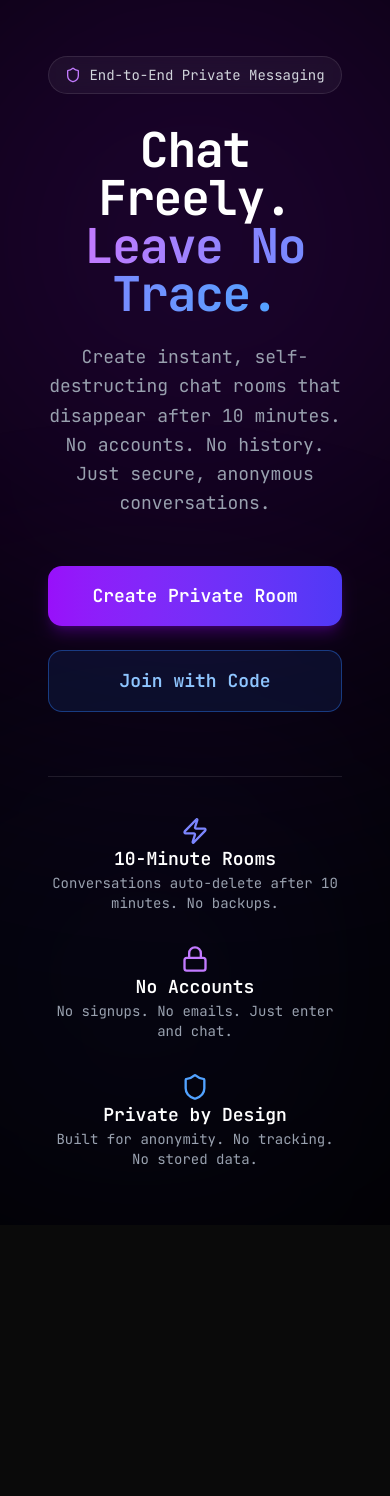
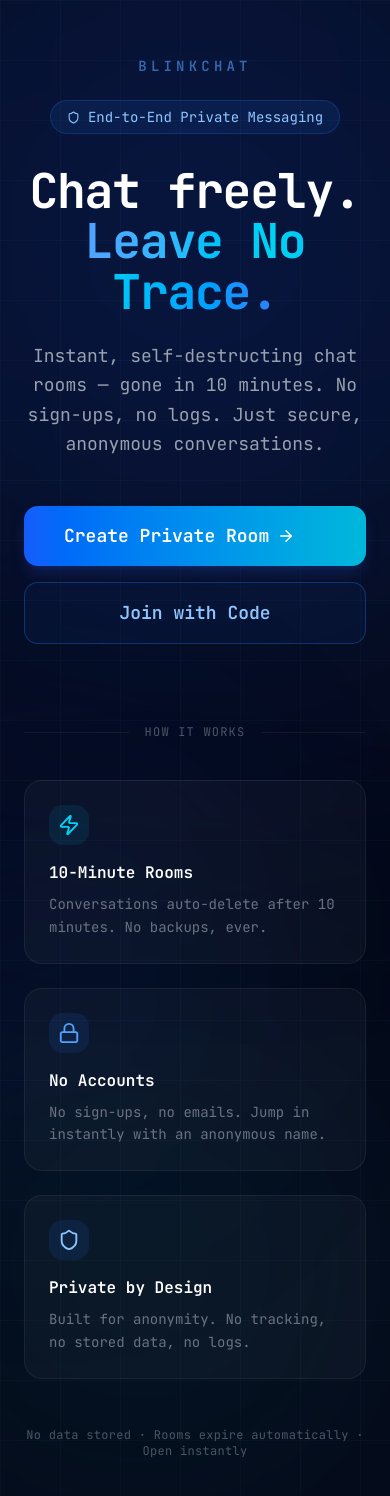
Before and after one commit to prabuddhaxdev/BlinkChat, a Next.js app: page / in a window 390 px wide. Shown: the top 1496 px of the page. Before the commit the page ends 1225 px from the top, so only its background shows below. Built offline with nearby package versions, Linux system fonts and the light colour scheme.

Commit message:
Implemented scrolling feature to Message list and update homepage UI

```diff
--- a/app/globals.css
+++ b/app/globals.css
@@ -32,6 +32,8 @@
   --color-muted: var(--muted);
   --color-secondary-foreground: var(--secondary-foreground);
   --color-secondary: var(--secondary);
+    --color-success-foreground: var(--success-foreground);
+  --color-success: var(--success);
   --color-primary-foreground: var(--primary-foreground);
   --color-primary: var(--primary);
   --color-popover-foreground: var(--popover-foreground);
@@ -45,6 +47,12 @@
   --radius-2xl: calc(var(--radius) + 8px);
   --radius-3xl: calc(var(--radius) + 12px);
   --radius-4xl: calc(var(--radius) + 16px);
+ --color-warning-foreground: var(--warning-foreground);
+  --color-warning: var(--warning);
+  --color-success-foreground: var(--success-foreground);
+  --color-success: var(--success);
+  --color-info-foreground: var(--info-foreground);
+  --color-info: var(--info);
 }
 
 body {
@@ -84,10 +92,12 @@ body {
   --sidebar-accent-foreground: oklch(0.205 0 0);
   --sidebar-border: oklch(0.922 0 0);
   --sidebar-ring: oklch(0.708 0 0);
-  --warning: oklch(0.85 0.18 85);
-  --warning-foreground: oklch(0.98 0.02 85);
-  --success: oklch(0.75 0.18 145);
-  --success-foreground: --white;
+  --info: var(--color-blue-500);
+  --info-foreground: var(--color-blue-700);
+  --success: var(--color-emerald-500);
+  --success-foreground: var(--color-emerald-700);
+  --warning: var(--color-amber-500);
+  --warning-foreground: var(--color-amber-700);
 }
 
 .dark {
@@ -122,10 +132,12 @@ body {
   --sidebar-accent-foreground: oklch(0.985 0 0);
   --sidebar-border: oklch(1 0 0 / 10%);
   --sidebar-ring: oklch(0.556 0 0);
-    --warning: oklch(0.75 0.18 85);
-  --warning-foreground: oklch(0.98 0.02 85);
-  --success: oklch(0.70 0.16 145);
-  --success-foreground: oklch(0.98 0.02 145);
+  --info: var(--color-blue-500);
+  --info-foreground: var(--color-blue-400);
+  --success: var(--color-emerald-500);
+  --success-foreground: var(--color-emerald-400);
+  --warning: var(--color-amber-500);
+  --warning-foreground: var(--color-amber-400);
 }
 
 @layer base {
--- a/components/Home.tsx
+++ b/components/Home.tsx
@@ -1,96 +1,128 @@
 "use client";
 
 import { useRouter } from "next/navigation";
-import { Shield, Lock, Zap } from "lucide-react";
+import { Shield, Lock, Zap, ArrowRight } from "lucide-react";
 
 export function Home() {
   const router = useRouter();
 
   return (
-    <div className="relative min-h-screen flex items-center justify-center bg-black text-white overflow-hidden px-6 py-14 sm:py-14">
-      {/* Background Glow */}
-      <div className="absolute -top-40 left-1/2 -translate-x-1/2 w-[800px] h-[800px] bg-purple-600/20 blur-[180px] rounded-full" />
-      <div className="absolute bottom-0 right-0 w-[500px] h-[500px] bg-indigo-600/10 blur-[150px] rounded-full" />
+    <div className="relative min-h-screen flex items-center justify-center bg-[#050816] text-white overflow-hidden px-6 py-14">
+      {/* Background Glows — blue/cyan to match create page */}
+      <div className="absolute -top-40 left-1/2 -translate-x-1/2 w-[800px] h-[800px] bg-blue-600/20 blur-[180px] rounded-full pointer-events-none" />
+      <div className="absolute bottom-0 right-0 w-[500px] h-[500px] bg-cyan-500/10 blur-[150px] rounded-full pointer-events-none" />
+      <div className="absolute top-1/2 -left-40 w-[400px] h-[400px] bg-blue-800/10 blur-[120px] rounded-full pointer-events-none" />
 
-      <div className="relative z-10 text-center max-w-6xl mx-auto px-6">
+      {/* Subtle grid overlay */}
+      <div
+        className="absolute inset-0 pointer-events-none opacity-[0.03]"
+        style={{
+          backgroundImage:
+            "linear-gradient(rgba(96,165,250,1) 1px, transparent 1px), linear-gradient(90deg, rgba(96,165,250,1) 1px, transparent 1px)",
+          backgroundSize: "60px 60px",
+        }}
+      />
+
+      <div className="relative z-10 text-center max-w-5xl mx-auto">
+        {/* Brand name */}
+        <p className="text-sm font-semibold tracking-[0.3em] uppercase text-blue-400/60 mb-6 sm:mt-[-25px]">
+          BlinkChat
+        </p>
+
         {/* Badge */}
-        <div className="inline-flex items-center gap-2 px-4 py-2 rounded-full bg-white/5 border border-white/10 text-sm text-gray-300 mb-8 backdrop-blur-md">
-          <Shield size={16} className="text-purple-400" />
+        <div className="inline-flex items-center gap-2 px-4 py-1.5 rounded-full bg-blue-500/10 border border-blue-500/20 text-sm text-blue-300 mb-8">
+          <Shield size={13} />
           End-to-End Private Messaging
         </div>
 
         {/* Headline */}
-        <h1 className="text-5xl sm:text-7xl lg:text-8xl font-bold tracking-tight mb-6">
-          Chat Freely.
+        <h1 className="text-5xl sm:text-7xl lg:text-8xl font-bold tracking-tight mb-6 leading-[1.05]">
+          Chat freely.
           <br />
-          <span className="bg-gradient-to-r from-purple-400 via-indigo-400 to-blue-400 bg-clip-text text-transparent">
+          <span className="bg-gradient-to-r from-blue-400 via-cyan-400 to-blue-500 bg-clip-text text-transparent">
             Leave No Trace.
           </span>
         </h1>
 
         {/* Subtext */}
-        <p className="text-gray-400 text-lg sm:text-xl max-w-4xl mx-auto mb-12 leading-relaxed">
-          Create instant, self-destructing chat rooms that disappear after 10
-          minutes. No accounts. No history. Just secure, anonymous
-          conversations.
+        <p className="text-gray-400 text-lg sm:text-xl max-w-2xl mx-auto mb-12 leading-relaxed">
+          Instant, self-destructing chat rooms — gone in 10 minutes. No
+          sign-ups, no logs. Just secure, anonymous conversations.
         </p>
+
         {/* CTA Buttons */}
-        <div className="flex flex-col sm:flex-row items-center justify-center gap-6 mb-16">
+        <div className="flex flex-col sm:flex-row items-center justify-center gap-4 mb-20">
           <button
             onClick={() => router.push("/create")}
-            className="px-10 py-4 rounded-xl bg-gradient-to-r from-purple-600 to-indigo-600 hover:from-purple-500 hover:to-indigo-500 transition-all duration-300 shadow-lg shadow-purple-700/30 font-semibold text-lg w-full sm:w-auto"
+            className="group relative inline-flex items-center gap-2 px-10 py-4 rounded-xl bg-gradient-to-r from-blue-600 to-cyan-500 hover:from-blue-500 hover:to-cyan-400 transition-all duration-300 shadow-lg shadow-blue-900/40 hover:shadow-blue-500/30 font-semibold text-lg w-full sm:w-auto"
           >
             Create Private Room
+            <ArrowRight
+              size={18}
+              className="transition-transform duration-200 group-hover:translate-x-1"
+            />
           </button>
 
           <button
             onClick={() => router.push("/join")}
-            className="px-10 py-4 rounded-xl
-  border border-blue-500/40
-  bg-blue-500/10
-  text-blue-300
-  hover:bg-blue-500/10
-  hover:border-blue-400
-  hover:shadow-[0_0_25px_rgba(59,130,246,0.5)]
-  transition-all duration-300
-  font-semibold text-lg w-full sm:w-auto"
+            className="px-10 py-4 rounded-xl border border-blue-500/30 bg-blue-500/5 text-blue-300 hover:bg-blue-500/10 hover:border-blue-400/50 hover:shadow-[0_0_25px_rgba(59,130,246,0.2)] transition-all duration-300 font-semibold text-lg w-full sm:w-auto"
           >
             Join with Code
           </button>
         </div>
 
+        {/* Divider with label */}
+        <div className="flex items-center gap-4 mb-10">
+          <div className="flex-1 h-px bg-white/[0.06]" />
+          <span className="text-xs text-gray-600 uppercase tracking-widest">
+            How it works
+          </span>
+          <div className="flex-1 h-px bg-white/[0.06]" />
+        </div>
+
         {/* Feature Grid */}
-        <div className="grid sm:grid-cols-3 gap-8 pt-10 border-t border-white/10">
-          <div>
-            <div className="flex justify-center">
-              <Zap className="text-indigo-400" size={28} />
+        <div className="grid sm:grid-cols-3 gap-6">
+          {[
+            {
+              icon: <Zap size={22} className="text-cyan-400" />,
+              title: "10-Minute Rooms",
+              desc: "Conversations auto-delete after 10 minutes. No backups, ever.",
+              accent: "cyan",
+            },
+            {
+              icon: <Lock size={22} className="text-blue-400" />,
+              title: "No Accounts",
+              desc: "No sign-ups, no emails. Jump in instantly with an anonymous name.",
+              accent: "blue",
+            },
+            {
+              icon: <Shield size={22} className="text-blue-300" />,
+              title: "Private by Design",
+              desc: "Built for anonymity. No tracking, no stored data, no logs.",
+              accent: "blue",
+            },
+          ].map(({ icon, title, desc, accent }) => (
+            <div
+              key={title}
+              className={`group p-6 rounded-2xl bg-white/[0.03] border border-white/[0.06] hover:border-${accent}-500/20 hover:bg-white/[0.05] transition-all duration-300 text-left`}
+            >
+              <div
+                className={`inline-flex items-center justify-center w-10 h-10 rounded-xl bg-${accent}-500/10 mb-4`}
+              >
+                {icon}
+              </div>
+              <h3 className="font-semibold text-base text-white mb-2">
+                {title}
+              </h3>
+              <p className="text-gray-500 text-sm leading-relaxed">{desc}</p>
             </div>
-            <h3 className="font-semibold text-lg">10-Minute Rooms</h3>
-            <p className="text-gray-400 text-sm">
-              Conversations auto-delete after 10 minutes. No backups.
-            </p>
-          </div>
+          ))}
+        </div>
 
-          <div>
-            <div className="flex justify-center">
-              <Lock className="text-purple-400" size={28} />
-            </div>
-            <h3 className="font-semibold text-lg">No Accounts</h3>
-            <p className="text-gray-400 text-sm">
-              No signups. No emails. Just enter and chat.
-            </p>
-          </div>
-
-          <div>
-            <div className="flex justify-center">
-              <Shield className="text-blue-400" size={28} />
-            </div>
-            <h3 className="font-semibold text-lg">Private by Design</h3>
-            <p className="text-gray-400 text-sm">
-              Built for anonymity. No tracking. No stored data.
-            </p>
-          </div>
-        </div>
+        {/* Bottom footnote */}
+        <p className="mt-12 text-xs text-gray-600 tracking-wide">
+          No data stored · Rooms expire automatically · Open instantly
+        </p>
       </div>
     </div>
   );
--- a/components/MessageInput.tsx
+++ b/components/MessageInput.tsx
@@ -12,7 +12,7 @@ export function MessageInput({
   onSend,
   onTyping,
   isPending = false,
-  placeholder = "Type message...",
+  placeholder = "Type your message...",
 }: MessageInputProps) {
   const [input, setInput] = useState("");
   const inputRef = useRef<HTMLInputElement>(null);
--- a/components/MessageList.tsx
+++ b/components/MessageList.tsx
@@ -102,7 +102,7 @@ export function MessageList({
 
   return (
     <div ref={containerRef} className="flex-1 min-h-0 flex flex-col">
-      <ScrollArea className="flex-1 scrollFade hideScrollbar">
+      <ScrollArea className="flex-1" scrollFade hideScrollbar>
         <div className="p-3 sm:p-4 md:p-6 space-y-3 sm:space-y-4">
           {messages.length === 0 && (
             <div className="flex items-center justify-center h-full min-h-[300px] sm:min-h-[400px]">
--- a/components/ui/badge.tsx
+++ b/components/ui/badge.tsx
@@ -16,6 +16,9 @@ const badgeVariants = cva(
           "bg-destructive text-white [a&]:hover:bg-destructive/90 focus-visible:ring-destructive/20 dark:focus-visible:ring-destructive/40 dark:bg-destructive/60",
         outline:
           "border-border text-foreground [a&]:hover:bg-accent [a&]:hover:text-accent-foreground",
+        error:
+          "bg-destructive/8 text-destructive-foreground dark:bg-destructive/16",
+        info: "bg-info/8 text-info-foreground dark:bg-info/16",
         ghost: "[a&]:hover:bg-accent [a&]:hover:text-accent-foreground",
         link: "text-primary underline-offset-4 [a&]:hover:underline",
         success: "bg-success/8 text-success-foreground dark:bg-success/16",
--- a/package.json
+++ b/package.json
@@ -9,6 +9,7 @@
     "lint": "eslint"
   },
   "dependencies": {
+    "@base-ui/react": "^1.2.0",
     "@elysiajs/eden": "^1.4.6",
     "@tanstack/react-query": "^5.90.20",
     "@upstash/realtime": "^1.0.2",
```
Also changed, not shown: components/CountdownTimer.tsx (+3 -6 lines), components/ui/scroll-area.tsx (+38 -26 lines), 1 other file (tests, documents, lock files or other folders).
